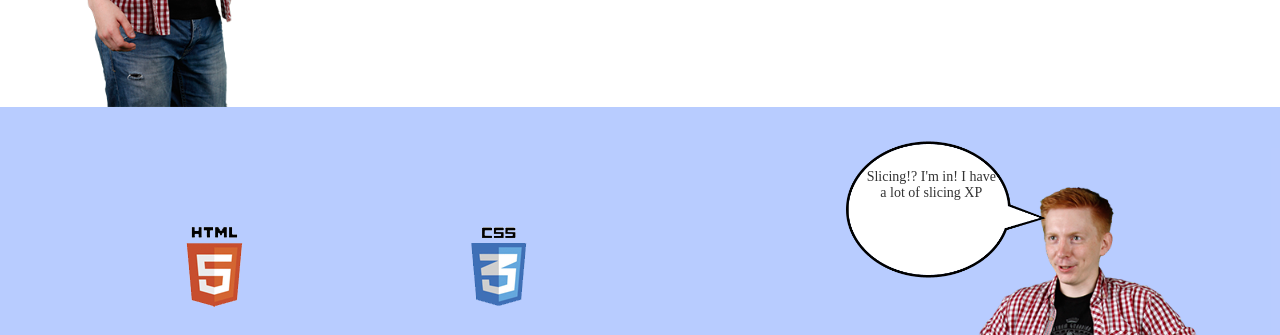
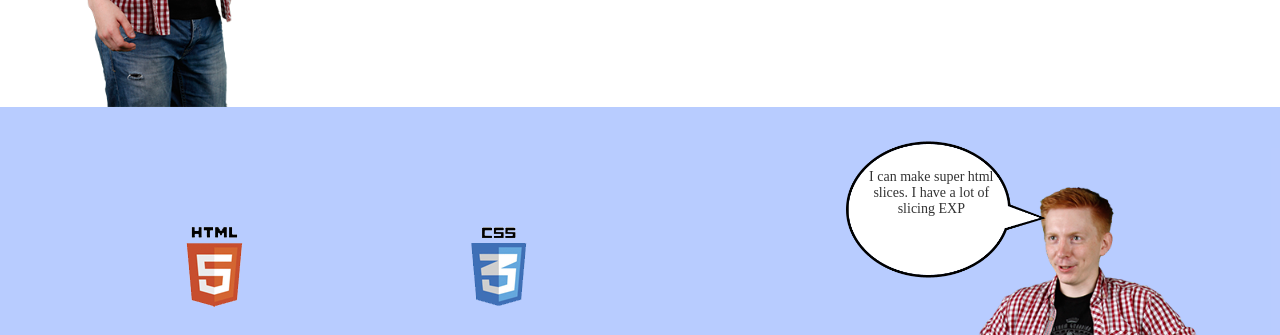
Before and after one commit to taranovalexander/taranovalexander.github.io, a plain HTML site: page index.html in a window 1280 px wide. Shown: the part 1123-1458 px from the top of the page. Drawn offline with nearby package versions, Linux system fonts and the light colour scheme; files that its build step writes are made by us from their sources; a web font is replaced by a local one.

Commit message:
added sections

```diff
--- a/index.html
+++ b/index.html
@@ -141,7 +141,7 @@
               <div class="tools__im">
                 <img src="images/section_2.png" alt="">
                 <div class="tools__message">
-                  <div class="text">Slicing!? I&#39;m in! I have a lot of slicing XP</div>
+                  <div class="text">I can make super html slices. I have a lot of slicing EXP</div>
                 </div>
               </div>
               <div class="tools__container">
```
